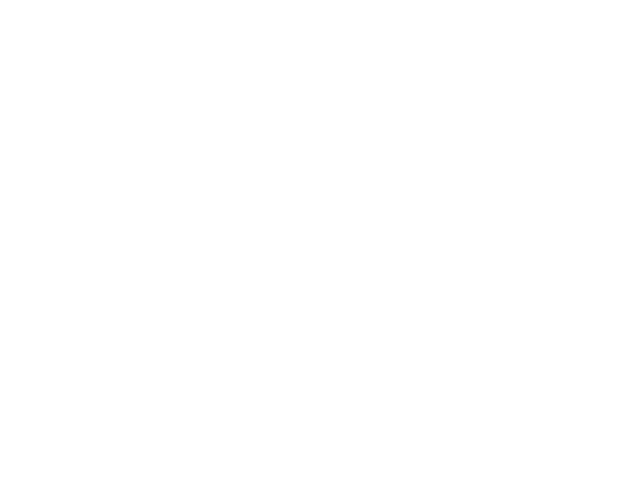
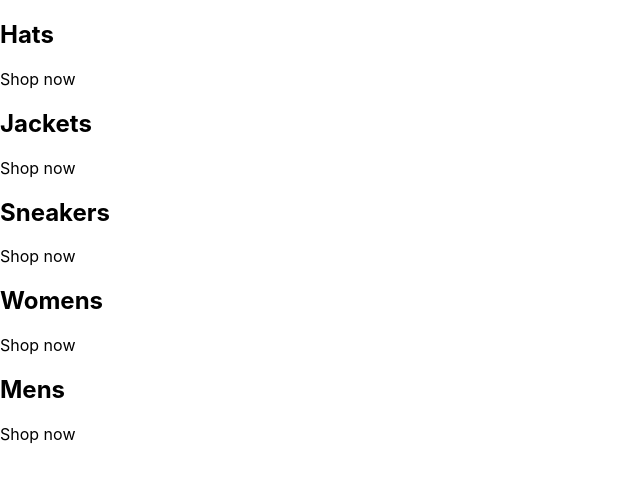
Before and after one commit to KimberlyPG/crwn-clothing, a React (Create React App) app: page / in a window 1280 px wide. Shown: the top 482 px of the page, without its empty margins (0-640 px from the left). Built offline with nearby package versions, Linux system fonts and the light colour scheme.

Commit message:
Categories in app.js
Creation of all initial categories in main page

```diff
--- a/src/App.css
+++ /dev/null
@@ -1,38 +0,0 @@
-.App {
-  text-align: center;
-}
-
-.App-logo {
-  height: 40vmin;
-  pointer-events: none;
-}
-
-@media (prefers-reduced-motion: no-preference) {
-  .App-logo {
-    animation: App-logo-spin infinite 20s linear;
-  }
-}
-
-.App-header {
-  background-color: #282c34;
-  min-height: 100vh;
-  display: flex;
-  flex-direction: column;
-  align-items: center;
-  justify-content: center;
-  font-size: calc(10px + 2vmin);
-  color: white;
-}
-
-.App-link {
-  color: #61dafb;
-}
-
-@keyframes App-logo-spin {
-  from {
-    transform: rotate(0deg);
-  }
-  to {
-    transform: rotate(360deg);
-  }
-}
--- a/src/App.js
+++ b/src/App.js
@@ -1,11 +1,49 @@
-import logo from './logo.svg';
-import './App.css';
 
-function App() {
+const App = () => {
   return (
-    <div>
+    <div className="category-container">
+      <div className="category-container">
+        {/* <img></img> */}
 
+        <div className="category-body-container">
+          <h2>Hats</h2>
+          <p>Shop now</p>
+        </div>
+      </div>
+      <div className="category-container">
+        {/* <img></img> */}
+
+        <div className="category-body-container">
+          <h2>Jackets</h2>
+          <p>Shop now</p>
+        </div>
+      </div>
+      <div className="category-container">
+        {/* <img></img> */}
+
+        <div className="category-body-container">
+          <h2>Sneakers</h2>
+          <p>Shop now</p>
+        </div>
+      </div>
+      <div className="category-container">
+        {/* <img></img> */}
+
+        <div className="category-body-container">
+          <h2>Womens</h2>
+          <p>Shop now</p>
+        </div>
+      </div>
+      <div className="category-container">
+        {/* <img></img> */}
+
+        <div className="category-body-container">
+          <h2>Mens</h2>
+          <p>Shop now</p>
+        </div>
+      </div>
     </div>
+
   );
 }
 
```
